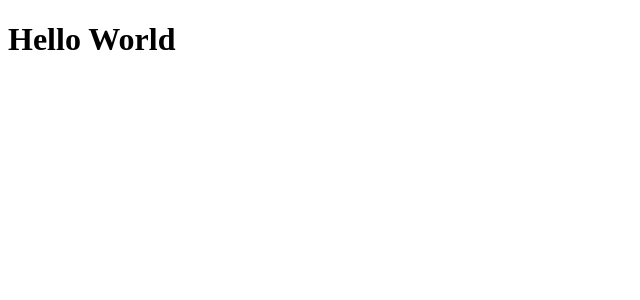
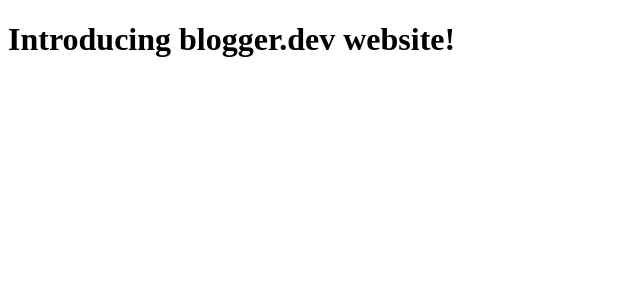
Before and after one commit to m-ibrahim-khalil/blogger-client-react, a React (Vite) app: page / in a window 1280 px wide. Shown: the top 300 px of the page, without its empty margins (0-640 px from the left). Built offline with nearby package versions, Linux system fonts and the light colour scheme.

Commit message:
Create a development branch for protecting master

```diff
--- a/src/App.jsx
+++ b/src/App.jsx
@@ -5,7 +5,7 @@
 
   return (
     <>
-    <h1>Hello World</h1>
+    <h1>Introducing blogger.dev website!</h1>
     </>
   )
 }
--- a/src/main.jsx
+++ b/src/main.jsx
@@ -5,5 +5,5 @@
 ReactDOM.createRoot(document.getElementById('root')).render(
   <React.StrictMode>
     <App />
-  </React.StrictMode>,
+  </React.StrictMode>
 )
```
